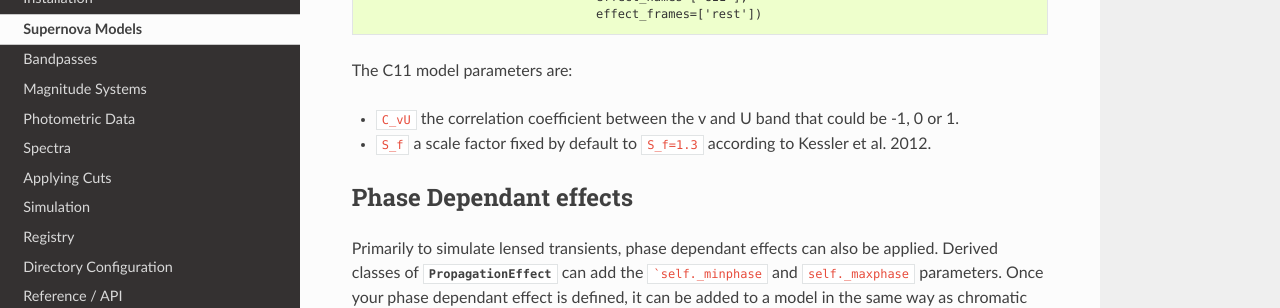
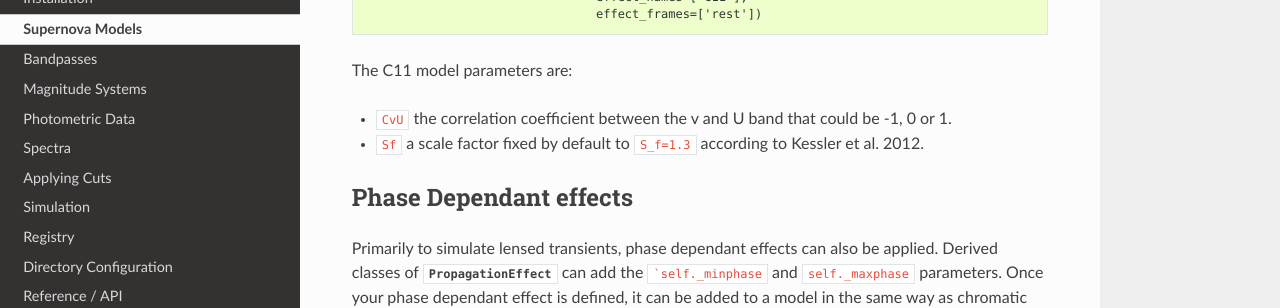
Before and after one commit to sncosmo/sncosmo, a Sphinx documentation site: the page built from docs/models.rst, in a window 1280 px wide and 900 px high, scrolled down 5827 px. Shown: the part 147-455 px from the top of the window. Built offline with Sphinx 7.4.7 and the Read the Docs theme 2.0.0, drawn with Linux system fonts in a browser that asks for light colours; pages that are not in the unit, such as notebooks, are missing from menus.

Commit message:
Update models.rst
minor change in parameters names

```diff
--- a/docs/models.rst
+++ b/docs/models.rst
@@ -282,8 +282,8 @@ The C11 model can be added to your `~sncosmo.Model` as:
 
 The C11 model parameters are:
 
-* ``C_vU`` the correlation coefficient between the v and U band that could be -1, 0 or 1.
-* ``S_f`` a scale factor fixed by default to ``S_f=1.3`` according to Kessler et al. 2012.
+* ``CvU`` the correlation coefficient between the v and U band that could be -1, 0 or 1.
+* ``Sf`` a scale factor fixed by default to ``S_f=1.3`` according to Kessler et al. 2012.
 
 
 
```
